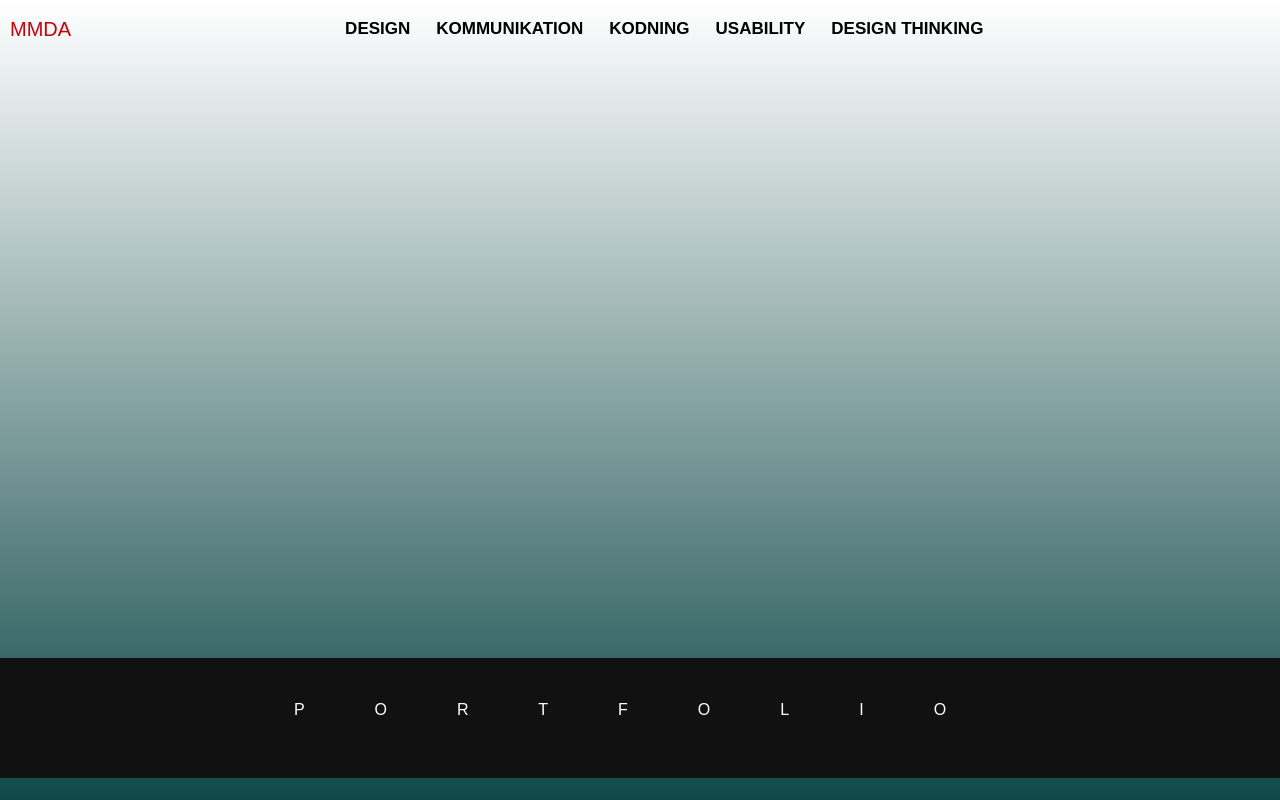
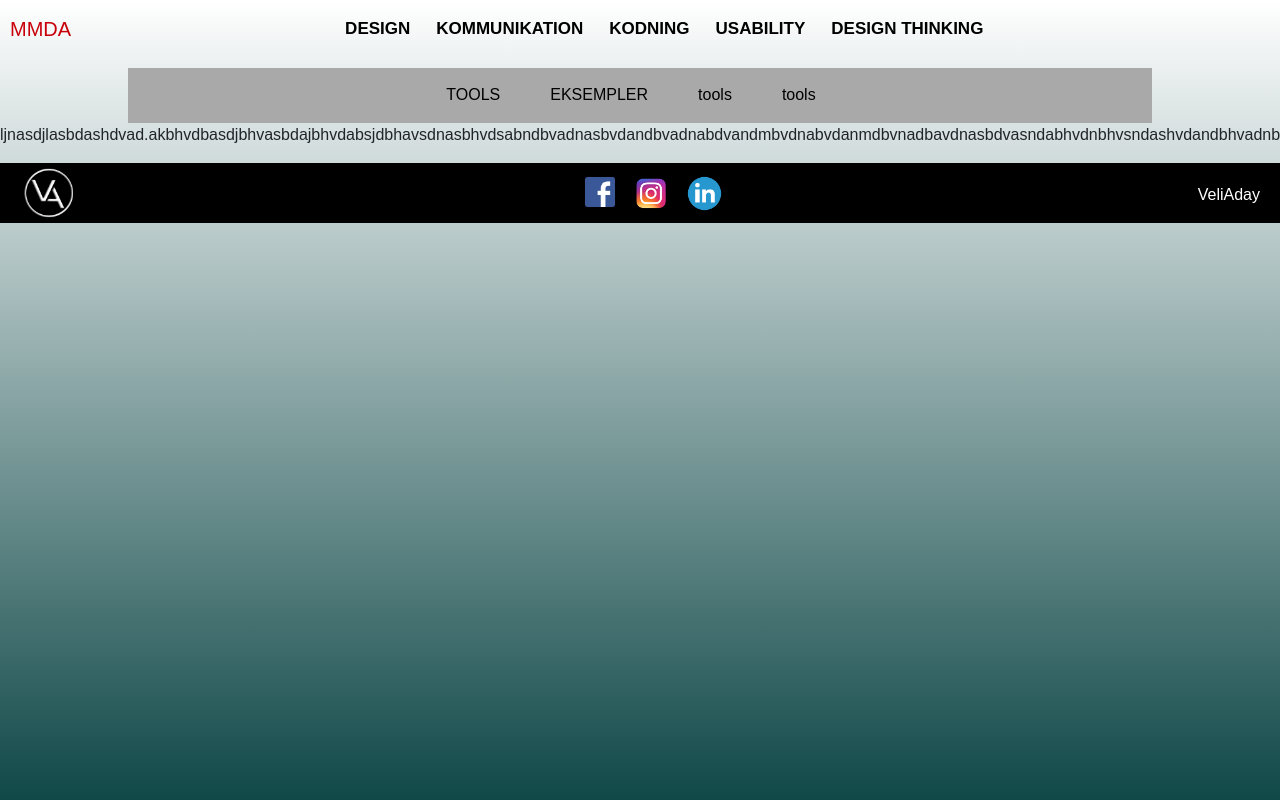
Before and after one commit to DaniaVeli/PORTFOLIO, a plain HTML site: page photoshop.html in a window 1280 px wide. Drawn offline with nearby package versions, Linux system fonts and the light colour scheme; a web font is replaced by a local one.

Commit message:
footer-socials

```diff
--- a/photoshop.html
+++ b/photoshop.html
@@ -56,7 +56,7 @@
         <div class="dropdown-menu" aria-labelledby="navbarDropdown">
           <a class="dropdown-item" href="#">HTML</a>
           <a class="dropdown-item" href="#">CSS</a>
-          <a class="dropdown-item" href="#">RESPONSIVEDESIGN</a>
+          <a class="dropdown-item"  href="#">RESPONSIVEDESIGN</a>
         </div>
 
       </li>
@@ -90,17 +90,88 @@
 
 
 
- <div class="footer">
+
+</header>
+
+      <nav id="undermenuphotoshop">
+
+    <ul>
+
+           <li>
+
+            <a href="#" > TOOLS
+
+               </a>
+
+            </li>
+
+                <li>
+
+                     <a href="#" > EKSEMPLER
+
+                         </a>
+
+                        </li>
+
+                        <li>
 
 
-  <p>PORTFOLIO</p>
+                     <a href="#" > tools
 
+                         </a>
 
-</div>
+                        </li>
+
+                <li>
+
+                     <a href="#" > tools
+
+                         </a>
+
+                </li>
+
+     </ul>
+
+</nav>
 
 
 
-</header>
+        <p>ljnasdjlasbdashdvad.akbhvdbasdjbhvasbdajbhvdabsjdbhavsdnasbhvdsabndbvadnasbvdandbvadnabdvandmbvdnabvdanmdbvnadbavdnasbdvasndabhvdnbhvsndashvdandbhvadnb</p>
+
+
+
+
+
+
+
+        <footer> <img id="logofooter" src="LOGO%20NYE%20.png">
+
+
+          <ul id="socials">
+
+              <li> <a href="#"> <img id="aa"src="facebook.png"> </a> </li>
+
+
+
+
+                  <li>  <a href="#">   <img id="bb" src="instagram.png"> </a>  </li>
+
+
+
+                <li>  <a href="#">   <img id="cc"src="linkedIn.png"> </a>  </li>
+
+            </ul>
+
+         <p id="navn"> VeliAday </p>
+
+
+
+
+</footer>
+
+
+
+
 
 
 
--- a/portfolio.css
+++ b/portfolio.css
@@ -1,3 +1,13 @@
+
+
+html{
+
+    min-height: 100%;
+    overflow-y: hidden;
+
+}
+
+
 
 body {
 
@@ -9,20 +19,139 @@ body {
 
 }
 
-.footer {
-    display: flex;
-    justify-content: center;
-    width: 100%;
-    background: #111;
-    color: #fff;
-    padding: 2rem 0;
-    line-height: 2.5;
-    text-transform: uppercase;
-    margin-top: 600px;
-    letter-spacing: 70px;
-    padding-left: 30px;
+
+
+
+footer{
+
+    background-color: black;
+    height: 60px;
 
 }
+
+
+
+footer img{
+
+    width: 100px;
+    margin-top: 2px;
+
+}
+
+
+#aa{
+
+    width: 30px;
+    margin-top: 10px;
+    margin-right: 20px;
+
+
+}
+
+
+
+#bb{
+
+    width: 33px;
+    margin-top: 10px;
+    margin-right: 20px;
+
+}
+
+
+#cc{
+
+    width: 45px;
+    margin-left: -6px;
+    margin-top: 4px;
+
+}
+
+footer{
+
+    display: inline-flex;
+    width: 100%;
+}
+
+#socials{
+
+
+    display: inline-flex;
+    list-style: none;
+    grid-area: social;
+    justify-content: center;
+    margin-top: 4px;
+
+}
+
+
+#navn{
+
+
+    margin-top: 20px;
+    grid-area: navn;
+    color: white;
+    text-align: right;
+    margin-right: 20px;
+
+}
+
+
+#logofooter{
+
+    grid-area: logo;
+
+}
+
+
+footer{
+
+    display: grid;
+    grid-template-columns: 1fr 1fr 1fr;
+    grid-template-areas:
+    "logo social navn";
+
+}
+
+
+
+
+#undermenuphotoshop ul{
+
+list-style: none;
+display: inline-flex;
+margin-top: 15px;
+
+}
+
+#undermenuphotoshop ul li{
+
+margin-right: 50px;
+
+}
+
+
+
+#undermenuphotoshop{
+
+text-align: center;
+background-color: darkgray;
+max-width: 80%;
+margin-left: auto;
+margin-right: auto;
+display: none;
+
+
+}
+
+#undermenuphotoshop ul li a{
+
+ color: black;
+text-decoration: none;
+
+
+}
+
 
 
 
@@ -200,6 +329,15 @@ h1{
 @media only screen and (min-width: 768px){
 
 
+
+    #undermenuphotoshop{
+
+
+        display: block;
+}
+
+
+
         .logo {
 
         max-width: 80%;
@@ -260,6 +398,13 @@ margin-left: 10%;
     }
 
 
+    #undermenuphotoshop{
+
+        margin-top: -40;
+    }
+
+
+
  /* Indholdet */
 
 
@@ -276,6 +421,17 @@ margin-left: 10%;
                 }
 
 
+    .dropdown:hover #undermenuphotoshop{
+
+        margin-bottom: 50px;
+        position: relative;
+
+
+    }
+
+
+
+
 }
 
 
@@ -290,7 +446,7 @@ margin-left: 10%;
 
     .navbar {
 
-        margin-bottom: 0px;
+        margin-bottom: 50px;
     }
 
 
@@ -318,6 +474,11 @@ margin-left: 10%;
         margin-top: 100px;
 
     }
+
+
+
+
+
 
 
 
```
Also changed, not shown: hovedside.html (+10 -4 lines), facebook.png (added), instagram.png (added), linkedIn.png (added), 1 other file.
